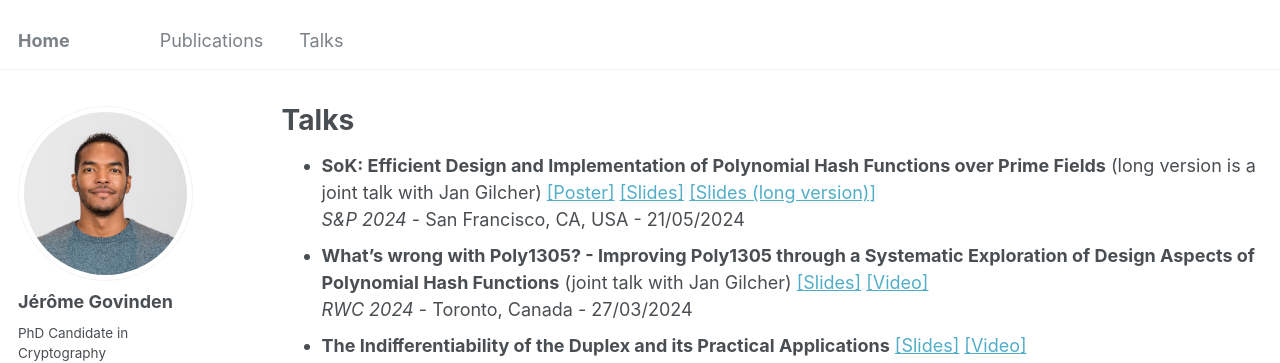
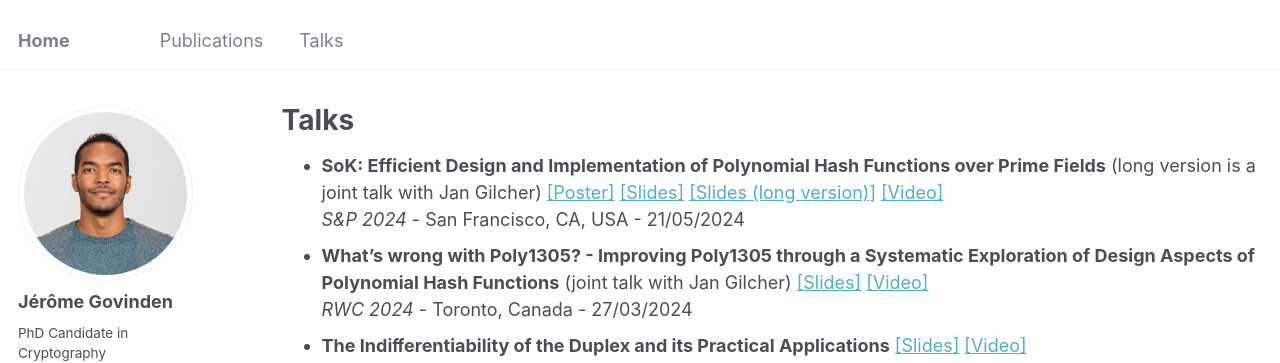
Before and after one commit to GovindenJerome/govindenjerome.github.io, a Jekyll site: the page built from _pages/talks.md, in a window 1280 px wide. Shown: the top 363 px of the page. Built offline with Jekyll 4.4.1, drawn with Linux system fonts in a browser that asks for light colours; some web fonts are replaced.

Commit message:
link for video of SOK polynomial hash

```diff
--- a/_pages/talks.md
+++ b/_pages/talks.md
@@ -6,7 +6,7 @@ author_profile: true
 ---
 
 
-- **SoK: Efficient Design and Implementation of Polynomial Hash Functions over Prime Fields** (long version is a joint talk with Jan Gilcher) [\[Poster\]](/files/SP24-polynomial-hashing-poster.pdf) [\[Slides\]](/files/SP24-polynomial-hashing-presentation_short.pdf) [\[Slides (long version)\]](/files/SP24-polynomial-hashing-presentation_long.pdf)\\
+- **SoK: Efficient Design and Implementation of Polynomial Hash Functions over Prime Fields** (long version is a joint talk with Jan Gilcher) [\[Poster\]](/files/SP24-polynomial-hashing-poster.pdf) [\[Slides\]](/files/SP24-polynomial-hashing-presentation_short.pdf) [\[Slides (long version)\]](/files/SP24-polynomial-hashing-presentation_long.pdf) [\[Video\]](https://youtu.be/R4bHcJGhUNs)\\
 *S&P 2024* - San Francisco, CA, USA - 21/05/2024
 - **What's wrong with Poly1305? - Improving Poly1305 through a Systematic Exploration of Design Aspects of Polynomial Hash Functions** (joint talk with Jan Gilcher) [\[Slides\]](/files/rwc24-polynomial-hashing-presentation.pdf) [\[Video\]](https://youtu.be/EUkBH_TcxcA)\\
 *RWC 2024* - Toronto, Canada - 27/03/2024
```
